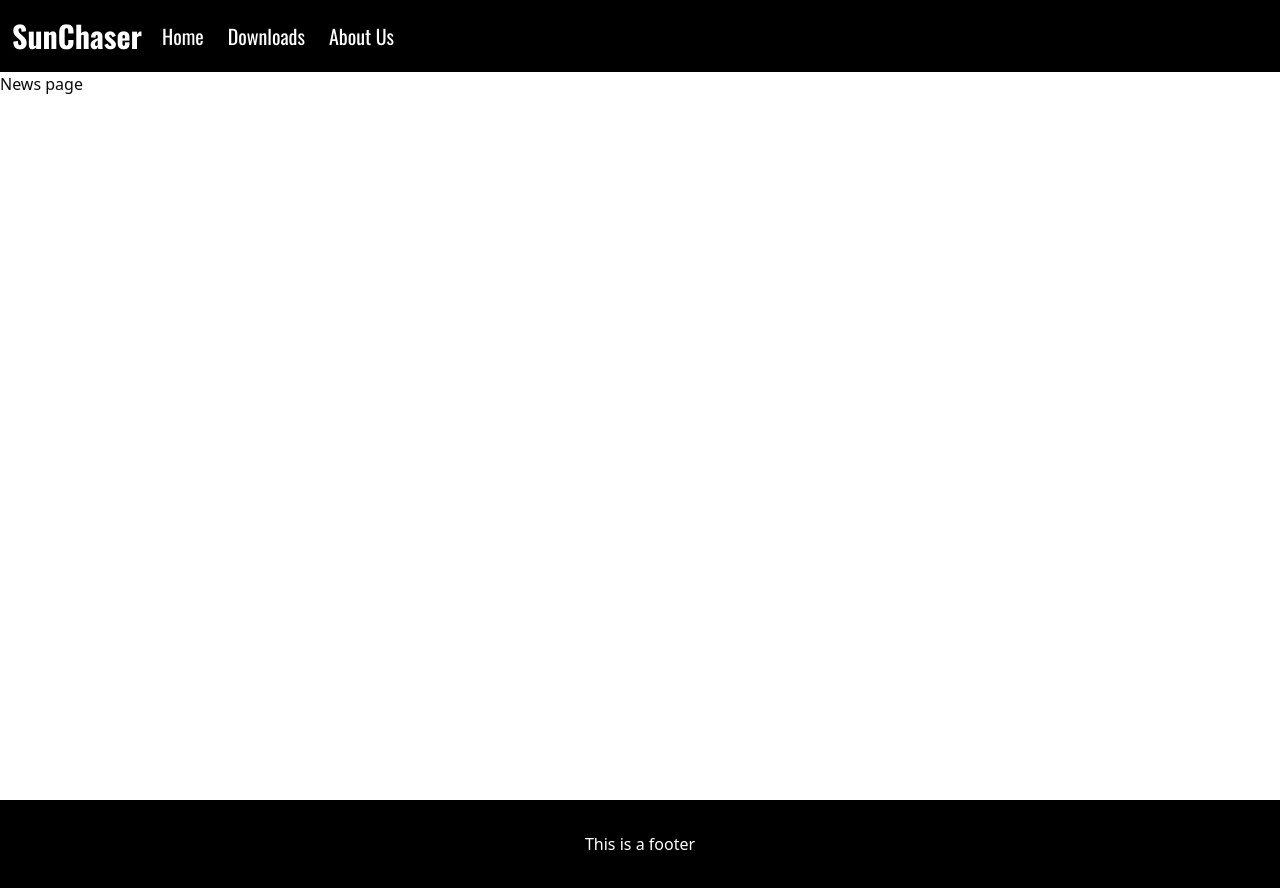
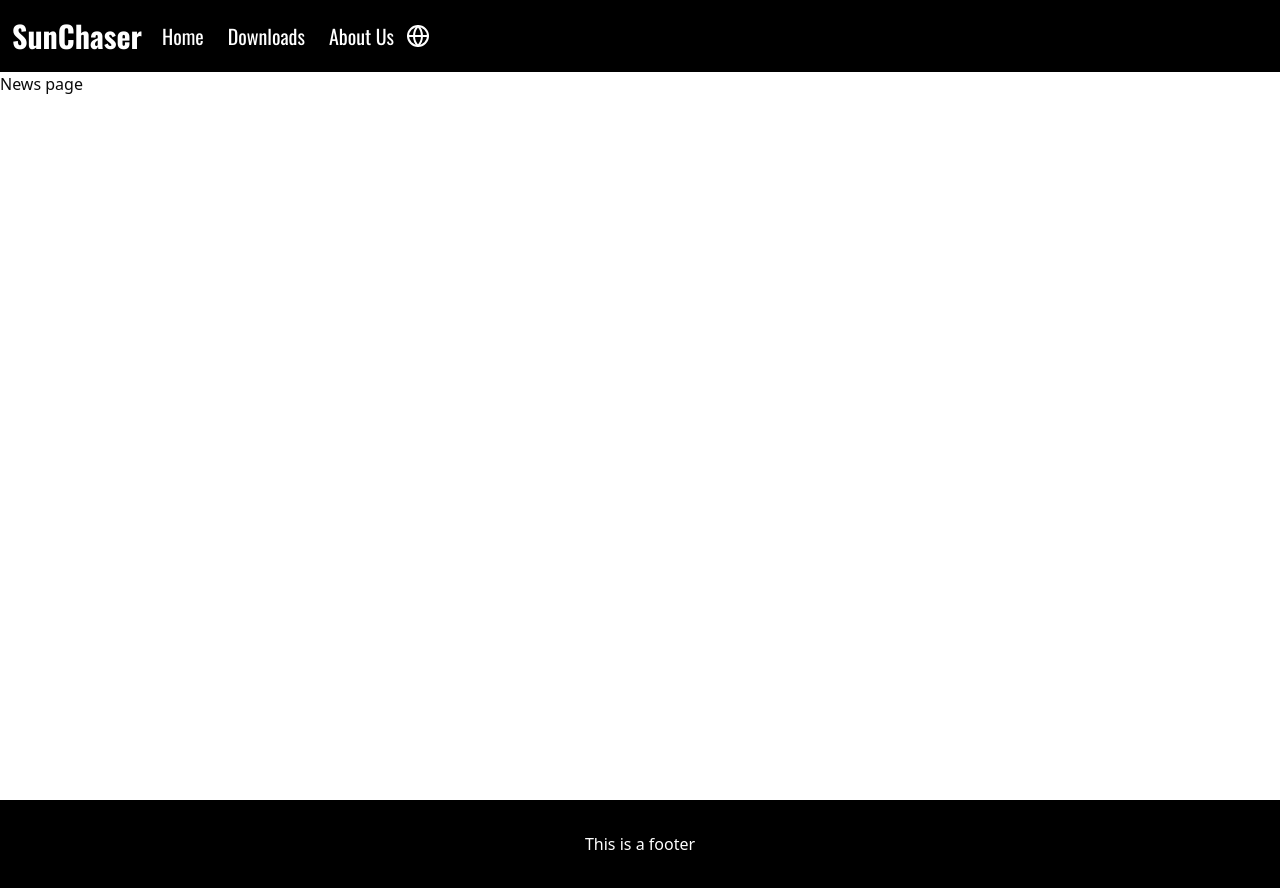
Before and after one commit to EIP-SunChaser/SunChaser-Website, a React (Vite) app: page /news in a window 1280 px wide. Built offline with nearby package versions, Linux system fonts and the light colour scheme.

Commit message:
[ADD] globe in the header bar

```diff
--- a/src/components/headerBar.tsx
+++ b/src/components/headerBar.tsx
@@ -1,5 +1,6 @@
 import { Link } from "react-router-dom"
 import { useState } from "react"
+import { Globe } from 'lucide-react';
 
 function HeaderBar() {
 	const [isMenuOpen, setIsMenuOpen] = useState(false)
@@ -26,6 +27,7 @@ function HeaderBar() {
 						<Link to={"/aboutus"}>
 							<p className="font-oswald text-lg lg:text-xl py-2 px-3 text-white">About Us</p>
 						</Link>
+						<Globe className="text-white"/>
 					</nav>
 
 					<div className="flex items-center md:hidden">
@@ -58,6 +60,7 @@ function HeaderBar() {
 						<Link onClick={() => setIsMenuOpen(false)} to={"/aboutus"}>
 							<p className="font-oswald text-lg py-2 text-white">About Us</p>
 						</Link>
+						<Globe className="text-white"/>
 					</nav>
 				</div>
 			)}
```
